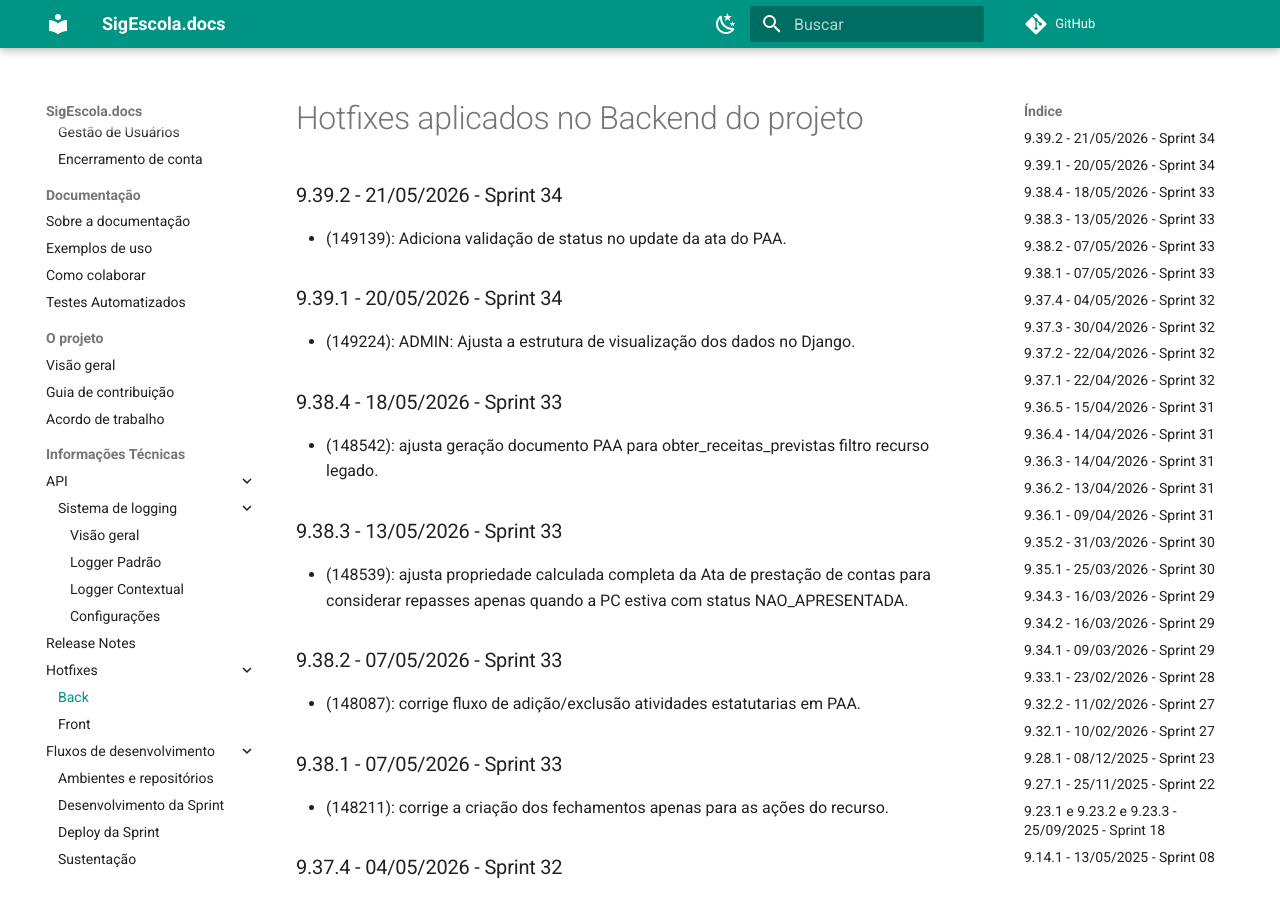
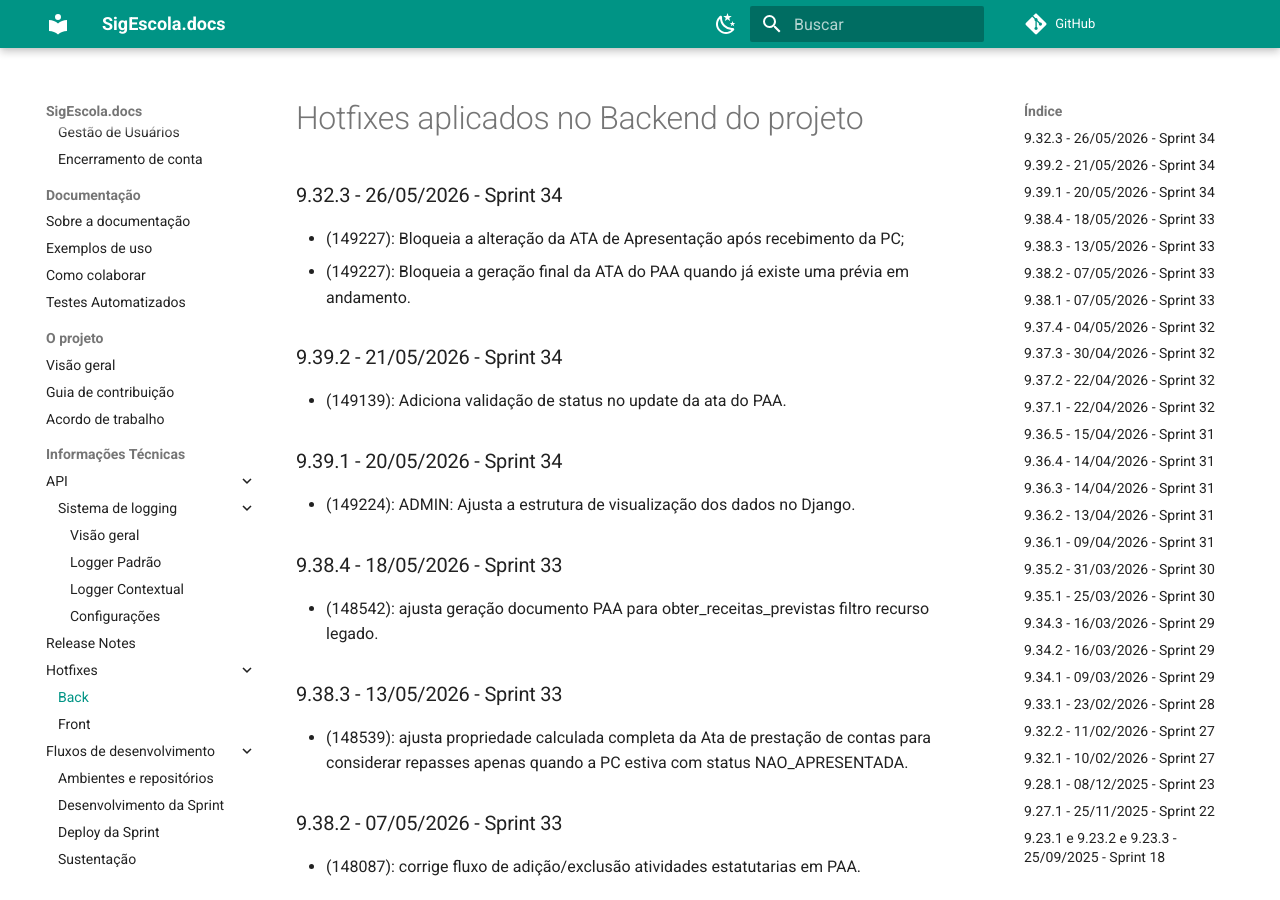
Before and after one commit to prefeiturasp/SME-PTRF-Docs, an MkDocs documentation site: the page built from docs/projeto/hotfixes_back.md, in a window 1280 px wide and 900 px high. Built offline with MkDocs 1.6.1 and Material for MkDocs 9.7.7, drawn with Linux system fonts in a browser that asks for light colours; comment, search, counter and statistics services are not loaded.

Commit message:
Add hotfixes for backend project updates

```diff
--- a/docs/projeto/hotfixes_back.md
+++ b/docs/projeto/hotfixes_back.md
@@ -1,4 +1,9 @@
 # Hotfixes aplicados no Backend do projeto
+
+### 9.32.3 - 26/05/2026 - Sprint 34
+
+- (149227): Bloqueia a alteração da ATA de Apresentação após recebimento da PC;
+- (149227): Bloqueia a geração final da ATA do PAA quando já existe uma prévia em andamento.
 
 ### 9.39.2 - 21/05/2026 - Sprint 34
 - (149139): Adiciona validação de status no update da ata do PAA.
```
